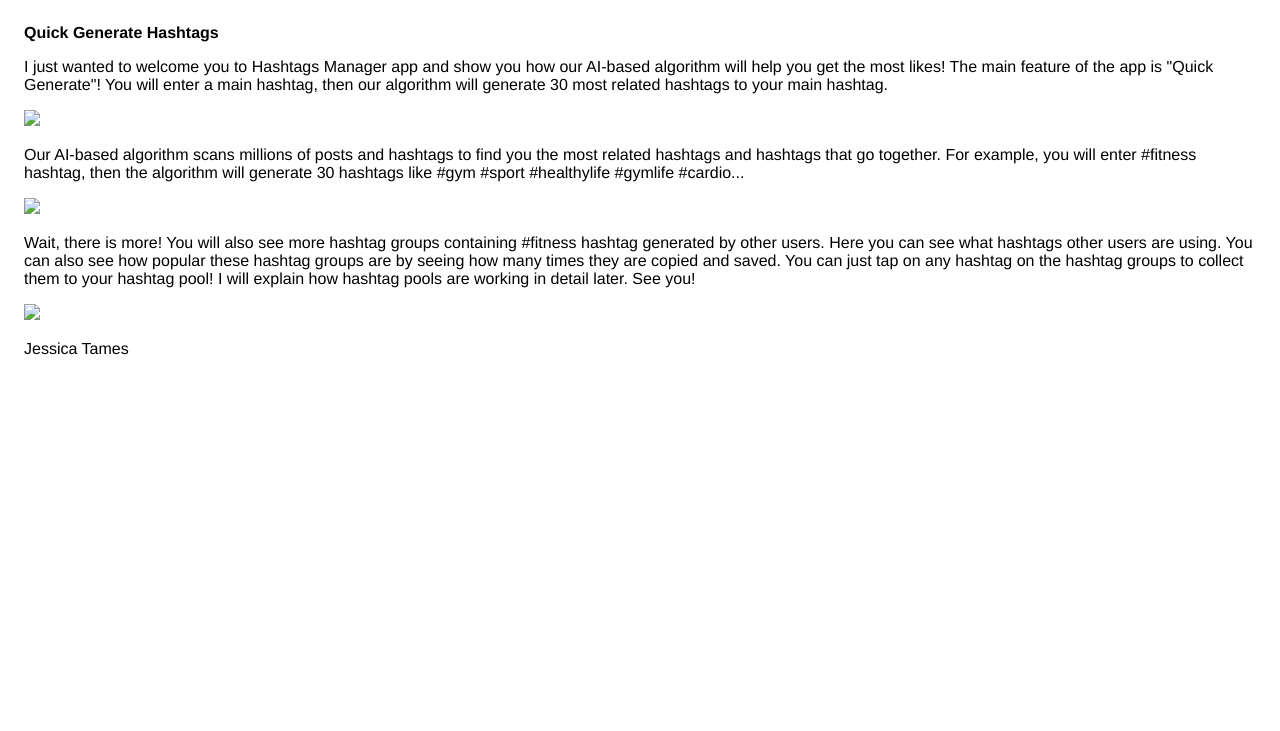
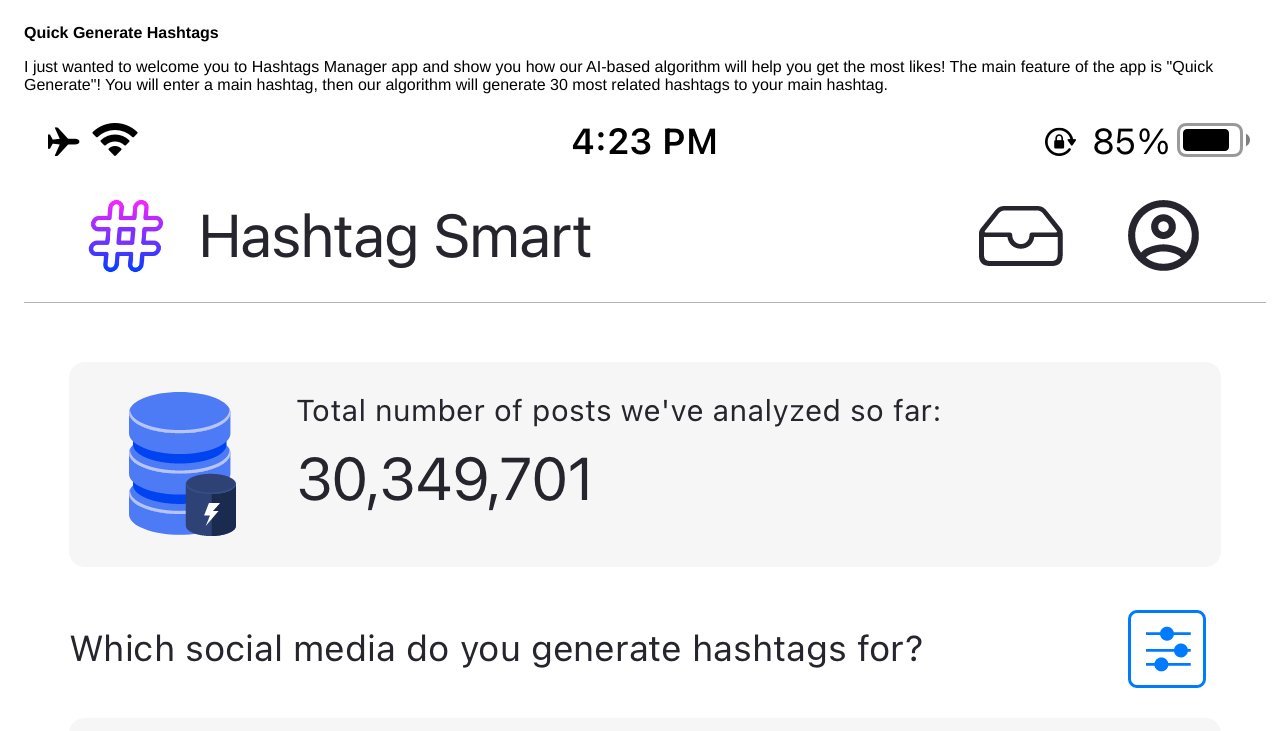
Before and after one commit to thecreativemobile/thecreativemobile.github.io, a plain HTML site: page message1.html in a window 1280 px wide. Shown: the top 731 px of the page. Drawn offline with Linux system fonts and the light colour scheme.

Commit message:
Update message1.html

```diff
--- a/message1.html
+++ b/message1.html
@@ -10,17 +10,17 @@
     <strong>Quick Generate Hashtags</strong> <p>
                   I just wanted to welcome you to Hashtags Manager app and show you how our AI-based algorithm will help you get the most likes! The main feature of the app is "Quick Generate"! You will enter a main hashtag, then our algorithm will generate 30 most related hashtags to your main hashtag.
                 </p>
-      <img src="dist/images/messagecenter/hashtagsmart1.png">
+      <img src="img/messagecenter/hashtagsmart1.png">
 
       <p>Our AI-based algorithm scans millions of posts and hashtags to find you the most related hashtags and hashtags that go together. For example, you will enter #fitness hashtag, then the algorithm will generate 30 hashtags like #gym #sport #healthylife #gymlife #cardio...
 
                 </p>
 
-      <img src="dist/images/messagecenter/hashtagsmart2.png">
+      <img src="img/messagecenter/hashtagsmart2.png">
       <p>
                  Wait, there is more! You will also see more hashtag groups containing #fitness hashtag generated by other users.  Here you can see what hashtags other users are using. You can also see how popular these hashtag groups are by seeing how many times they are copied and saved. You can just tap on any hashtag on the hashtag groups to collect them to your hashtag pool! I will explain how hashtag pools are working in detail later. See you!
                 </p>
-     <img src="dist/images/messagecenter/hashtagsmart3.png">
+     <img src="img/messagecenter/hashtagsmart3.png">
       <p>Jessica Tames</p>
     </body>
     </html>
```
